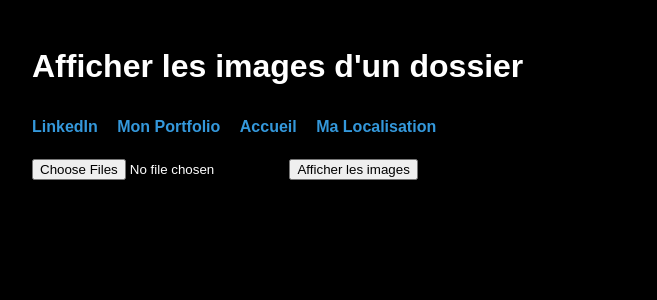
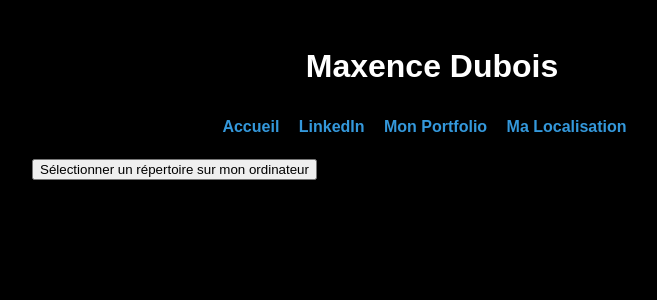
Before and after one commit to Max-Dubois/tp_flask, a Flask app: page /galerie in a window 1280 px wide. Shown: the top 300 px of the page, without its empty margins (208-865 px from the left). Run offline with Flask 3, Linux system fonts and the light colour scheme.

Commit message:
modif galerie

```diff
--- a/app.py
+++ b/app.py
@@ -1,5 +1,8 @@
+from tkinter import filedialog
 import folium
-from flask import Flask, render_template, request
+from flask import Flask, render_template, request, send_from_directory
+import os
+import tkinter as tk
 
 app = Flask(__name__)
 
@@ -17,17 +20,28 @@ def carte():
 @app.route('/galerie', methods=['GET', 'POST'])
 def galerie():
     images = []
+    folder_path = ""
+
     if request.method == 'POST':
-        files = request.files.getlist("folder_files")
+        root = tk.Tk()
+        root.withdraw()
+        root.attributes('-topmost', True)
+        folder_path = filedialog.askdirectory()
+        root.destroy()
 
-        for file in files:
-            if file.filename.lower().endswith(('.png', '.jpg', '.jpeg', '.gif')):
-                import base64
-                file_content = file.read()
-                base64_pic = base64.b64encode(file_content).decode('utf-8')
-                images.append(f"data:{file.content_type};base64,{base64_pic}")
+        if folder_path:
+            valid_exts = ('.png', '.jpg', '.jpeg', '.gif', '.webp')
+            for filename in os.listdir(folder_path):
+                if filename.lower().endswith(valid_exts):
+                    images.append(filename)
 
-    return render_template('galerie.html', images=images)
+    return render_template('galerie.html', images=images, folder_path=folder_path)
+
+@app.route('/image/<path:full_path>')
+def serve_image(full_path):
+    directory = os.path.dirname(full_path)
+    filename = os.path.basename(full_path)
+    return send_from_directory(directory, filename)
 
 if __name__ == '__main__':
     app.run(debug=True, port=8000)
--- a/static/style.css
+++ b/static/style.css
@@ -31,14 +31,7 @@ ul {
     font-style: italic;
     color: #7f8c8d;
 }
-.gallery {
-    display: flex;
-    flex-wrap: wrap;
-    gap: 10px;
-    margin-top: 20px;
-}
-.gallery img {
-    width: 200px;
-    height: auto;
-    border: 1px solid #ccc;
-}
+.gallery { display: grid; grid-template-columns: repeat(auto-fill, minmax(200px, 1fr)); gap: 15px; margin-top: 20px; }
+.card { background: white; padding: 10px; border-radius: 8px; box-shadow: 0 2px 5px rgba(0,0,0,0.1); }
+img { width: 100%; height: 150px; object-fit: cover; border-radius: 4px; }
+input[type="text"] { width: 300px; padding: 8px; }
--- a/templates/galerie.html
+++ b/templates/galerie.html
@@ -6,23 +6,28 @@
     <link rel="stylesheet" href="{{ url_for('static', filename='style.css') }}">
 </head>
 <body>
-    <h1>Afficher les images d'un dossier</h1>
+    <div style="text-align: center;">
+        <h1>Maxence Dubois</h1>
         <p class="links">
+            <a href="/">Accueil</a>
             <a href="https://www.linkedin.com/in/maxence-dubois/">LinkedIn</a>
             <a href="https://maxence-dubois.fr/">Mon Portfolio</a>
-        <a href="/">Accueil</a>
             <a href="/carte">Ma Localisation</a>
         </p>
+    </div>
 
-    <form method="POST" enctype="multipart/form-data">
-        <input type="file" name="folder_files" webkitdirectory directory multiple>
-        <button type="submit">Afficher les images</button>
+    <form method="POST">
+        <button type="submit">Sélectionner un répertoire sur mon ordinateur</button>
     </form>
 
+    {% if folder_path %}
         <div class="gallery">
-        {% for img_data in images %}
-            <img src="{{ img_data }}" alt="Image locale">
+            {% for img_name in images %}
+                {# On crée le chemin complet pour Flask #}
+                {% set full_path = folder_path + '/' + img_name %}
+                <img src="{{ url_for('serve_image', full_path=full_path) }}" alt="Image">
             {% endfor %}
         </div>
+    {% endif %}
 </body>
 </html>
```
Also changed, not shown: static/map.html (+12 -12 lines). Lines whose indentation alone changed are shown as unchanged.
